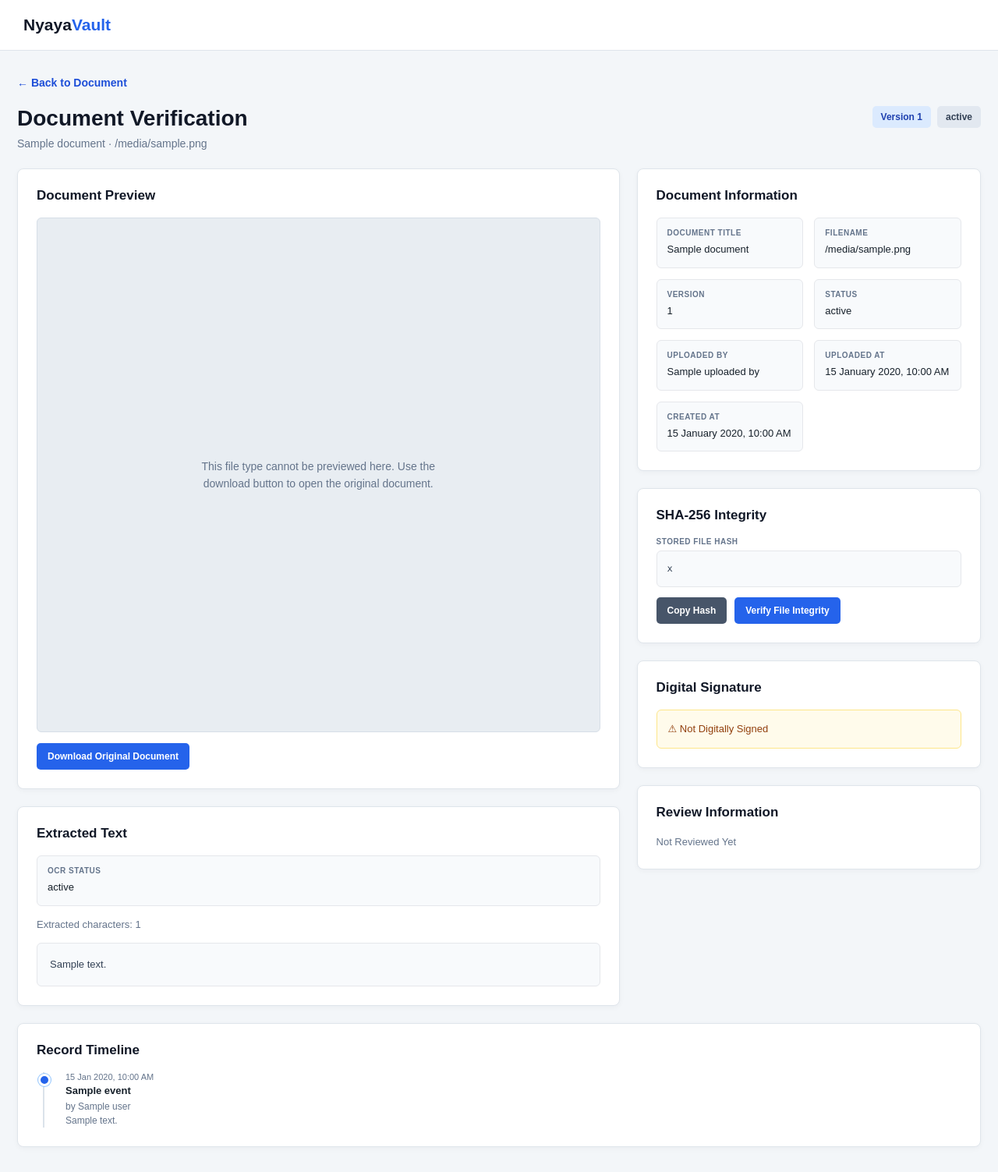
After one commit to httpsanjay/Nyaya_Vault, a Django app: template cases/templates/cases/document_version_view.html in a window 1280 px wide. The commit adds this page. Shown: the whole page at 78% size. Run offline with Django 5.2, Linux system fonts and the light colour scheme; the template is opened without the code that fills it: most values are stand-ins (such as "Sample title", 1, 10 or a date in 2020).

Commit message:
Added detailed doc view page

```diff
--- a/cases/models.py
+++ b/cases/models.py
@@ -198,6 +198,10 @@ class DocumentVersion(models.Model):
         default=OCR_PENDING,
     )
 
+    ocr_error = models.TextField(
+        blank=True
+    )
+
     uploaded_by = models.ForeignKey(
         settings.AUTH_USER_MODEL,
         on_delete=models.PROTECT,
--- /dev/null
+++ b/cases/templates/cases/document_version_view.html
@@ -0,0 +1,335 @@
+<!DOCTYPE html>
+<html lang="en">
+<head>
+    <meta charset="UTF-8">
+    <meta name="viewport" content="width=device-width, initial-scale=1.0">
+    <title>Document Verification | NyayaVault</title>
+    <style>
+        * { box-sizing: border-box; }
+        body {
+            margin: 0;
+            background: #f3f6f9;
+            color: #17212b;
+            font-family: Arial, Helvetica, sans-serif;
+        }
+        .navbar {
+            min-height: 65px;
+            padding: 0 30px;
+            display: flex;
+            align-items: center;
+            justify-content: space-between;
+            background: #fff;
+            border-bottom: 1px solid #dfe5eb;
+        }
+        .brand { color: #111827; font-size: 21px; font-weight: 700; }
+        .brand span { color: #2563eb; }
+        .user { color: #4b5563; font-size: 14px; }
+        .main { max-width: 1400px; margin: 32px auto; padding: 0 22px; }
+        .back {
+            display: inline-block;
+            margin-bottom: 22px;
+            color: #1d4ed8;
+            font-size: 14px;
+            font-weight: 600;
+            text-decoration: none;
+        }
+        .back:hover { text-decoration: underline; }
+        .header {
+            display: flex;
+            align-items: flex-start;
+            justify-content: space-between;
+            gap: 20px;
+            margin-bottom: 24px;
+        }
+        h1, h2, p { margin-top: 0; }
+        h1 { margin-bottom: 8px; color: #111827; font-size: 28px; }
+        h2 { margin-bottom: 18px; color: #111827; font-size: 17px; }
+        .subtitle { color: #64748b; font-size: 14px; }
+        .badges { display: flex; flex-wrap: wrap; gap: 8px; justify-content: flex-end; }
+        .badge {
+            display: inline-block;
+            padding: 7px 11px;
+            border-radius: 5px;
+            font-size: 12px;
+            font-weight: 700;
+        }
+        .badge-version { background: #dbeafe; color: #1e40af; }
+        .badge-status { background: #e2e8f0; color: #334155; }
+        .badge-signed { background: #dcfce7; color: #166534; }
+        .badge-review { background: #fef3c7; color: #92400e; }
+        .layout { display: grid; grid-template-columns: minmax(0, 1.4fr) minmax(340px, .8fr); gap: 22px; align-items: start; }
+        .card {
+            margin-bottom: 22px;
+            padding: 24px;
+            background: #fff;
+            border: 1px solid #dfe5eb;
+            border-radius: 8px;
+            box-shadow: 0 2px 7px rgba(15, 23, 42, .04);
+        }
+        .preview {
+            min-height: 660px;
+            padding: 12px;
+            display: flex;
+            align-items: center;
+            justify-content: center;
+            background: #e8edf2;
+            border: 1px solid #d6dee7;
+            border-radius: 6px;
+        }
+        .preview iframe { width: 100%; min-height: 690px; border: 0; background: #fff; }
+        .preview img { display: block; max-width: 100%; max-height: 690px; object-fit: contain; }
+        .preview-empty { max-width: 360px; color: #64748b; font-size: 14px; line-height: 1.6; text-align: center; }
+        .btn {
+            display: inline-block;
+            padding: 10px 14px;
+            border: 0;
+            border-radius: 5px;
+            background: #2563eb;
+            color: #fff;
+            cursor: pointer;
+            font-size: 12px;
+            font-weight: 700;
+            text-decoration: none;
+        }
+        .btn:hover { background: #1d4ed8; }
+        .btn-secondary { background: #475569; }
+        .btn-secondary:hover { background: #334155; }
+        .preview-actions { display: flex; flex-wrap: wrap; gap: 9px; margin-top: 14px; }
+        .info-grid { display: grid; grid-template-columns: 1fr 1fr; gap: 14px; }
+        .info { min-width: 0; padding: 13px; background: #f8fafc; border: 1px solid #e5e7eb; border-radius: 6px; }
+        .label { margin-bottom: 6px; color: #64748b; font-size: 10px; font-weight: 700; letter-spacing: .5px; text-transform: uppercase; }
+        .value { color: #17212b; font-size: 13px; line-height: 1.5; overflow-wrap: anywhere; }
+        .hash, .signature {
+            padding: 13px;
+            background: #f8fafc;
+            border: 1px solid #e5e7eb;
+            border-radius: 6px;
+            color: #334155;
+            font-family: Consolas, "Courier New", monospace;
+            font-size: 12px;
+            line-height: 1.6;
+            overflow-wrap: anywhere;
+            white-space: pre-wrap;
+        }
+        .section-gap { margin-top: 22px; }
+        .status-result { padding: 14px; border-radius: 6px; font-size: 13px; line-height: 1.5; }
+        .status-result.success { background: #f0fdf4; border: 1px solid #bbf7d0; color: #166534; }
+        .status-result.warning { background: #fffbeb; border: 1px solid #fde68a; color: #92400e; }
+        .status-result.danger { background: #fef2f2; border: 1px solid #fecaca; color: #991b1b; }
+        .text-box {
+            max-height: 440px;
+            overflow: auto;
+            padding: 16px;
+            background: #f8fafc;
+            border: 1px solid #e5e7eb;
+            border-radius: 6px;
+            color: #334155;
+            font-size: 13px;
+            line-height: 1.7;
+            white-space: pre-wrap;
+        }
+        .muted { color: #64748b; font-size: 13px; line-height: 1.6; }
+        .verify-form { display: flex; align-items: center; flex-wrap: wrap; gap: 10px; margin-top: 13px; }
+        .timeline { position: relative; margin-left: 8px; padding-left: 23px; border-left: 2px solid #dbe3eb; }
+        .timeline-item { position: relative; padding: 0 0 20px 4px; }
+        .timeline-item:last-child { padding-bottom: 0; }
+        .timeline-item::before {
+            position: absolute;
+            top: 2px;
+            left: -31px;
+            width: 10px;
+            height: 10px;
+            border: 3px solid #fff;
+            border-radius: 50%;
+            background: #2563eb;
+            box-shadow: 0 0 0 1px #93c5fd;
+            content: "";
+        }
+        .timeline-time { color: #64748b; font-size: 11px; }
+        .timeline-label { margin: 4px 0; color: #17212b; font-size: 13px; font-weight: 700; }
+        .timeline-user, .timeline-description { color: #64748b; font-size: 12px; line-height: 1.5; }
+        @media (max-width: 900px) {
+            .layout { grid-template-columns: 1fr; }
+            .preview { min-height: 480px; }
+            .preview iframe { min-height: 560px; }
+        }
+        @media (max-width: 600px) {
+            .navbar { padding: 0 16px; }
+            .user { max-width: 45%; overflow: hidden; text-overflow: ellipsis; white-space: nowrap; }
+            .main { margin-top: 24px; padding: 0 14px; }
+            .header { display: block; }
+            .badges { justify-content: flex-start; margin-top: 15px; }
+            .card { padding: 18px; }
+            .info-grid { grid-template-columns: 1fr; }
+        }
+    </style>
+</head>
+<body>
+    <header class="navbar">
+        <div class="brand">
+            <a href="{% url 'dashboard' %}" style="color: inherit; text-decoration: none;">Nyaya<span>Vault</span></a>
+        </div>
+        <div class="user">{{ request.user.get_full_name|default:request.user.username }}</div>
+    </header>
+
+    <main class="main">
+        <a class="back" href="{% url 'document_detail' document.pk %}">← Back to Document</a>
+
+        <div class="header">
+            <div>
+                <h1>Document Verification</h1>
+                <div class="subtitle">{{ document.name }} · {{ filename }}</div>
+            </div>
+            <div class="badges">
+                <span class="badge badge-version">Version {{ version.version_number }}</span>
+                <span class="badge {% if version.status == 'SIGNED' %}badge-signed{% elif version.status == 'PENDING_REVIEW' %}badge-review{% else %}badge-status{% endif %}">
+                    {{ version.get_status_display }}
+                </span>
+            </div>
+        </div>
+
+        <div class="layout">
+            <section>
+                <div class="card">
+                    <h2>Document Preview</h2>
+                    <div class="preview">
+                        {% if version.file and preview_type == 'pdf' %}
+                            <iframe src="{{ version.file.url }}" title="Preview of {{ filename }}"></iframe>
+                        {% elif version.file and preview_type == 'image' %}
+                            <img src="{{ version.file.url }}" alt="Preview of {{ filename }}">
+                        {% elif version.file %}
+                            <div class="preview-empty">
+                                This file type cannot be previewed here. Use the download button to open the original document.
+                            </div>
+                        {% else %}
+                            <div class="preview-empty">No file is attached to this document version.</div>
+                        {% endif %}
+                    </div>
+                    {% if version.file %}
+                        <div class="preview-actions">
+                            <a class="btn" href="{{ version.file.url }}" download>Download Original Document</a>
+                        </div>
+                    {% endif %}
+                </div>
+
+                <div class="card">
+                    <h2>Extracted Text</h2>
+                    <div class="info" style="margin-bottom: 14px;">
+                        <div class="label">OCR Status</div>
+                        <div class="value">{{ version.get_ocr_status_display }}</div>
+                    </div>
+                    {% if version.ocr_status == 'COMPLETED' and version.extracted_text %}
+                        <p class="muted">Extracted characters: {{ version.extracted_text|length }}</p>
+                        <div class="text-box">{{ version.extracted_text }}</div>
+                    {% elif version.ocr_status == 'FAILED' %}
+                        <div class="status-result danger">
+                            Text extraction failed{% if version.ocr_error %}: {{ version.ocr_error }}{% endif %}
+                        </div>
+                    {% elif version.ocr_status == 'PROCESSING' %}
+                        <div class="status-result warning">Text extraction is still in progress.</div>
+                    {% else %}
+                        <div class="status-result warning">Text extraction is pending.</div>
+                    {% endif %}
+                </div>
+            </section>
+
+            <aside>
+                <div class="card">
+                    <h2>Document Information</h2>
+                    <div class="info-grid">
+                        <div class="info"><div class="label">Document Title</div><div class="value">{{ document.name }}</div></div>
+                        <div class="info"><div class="label">Filename</div><div class="value">{{ filename }}</div></div>
+                        <div class="info"><div class="label">Version</div><div class="value">{{ version.version_number }}</div></div>
+                        <div class="info"><div class="label">Status</div><div class="value">{{ version.get_status_display }}</div></div>
+                        <div class="info"><div class="label">Uploaded By</div><div class="value">{{ version.uploaded_by.get_full_name|default:version.uploaded_by.username }}</div></div>
+                        <div class="info"><div class="label">Uploaded At</div><div class="value">{{ version.created_at|date:"d F Y, h:i A" }}</div></div>
+                        <div class="info"><div class="label">Created At</div><div class="value">{{ version.created_at|date:"d F Y, h:i A" }}</div></div>
+                    </div>
+                </div>
+
+                <div class="card">
+                    <h2>SHA-256 Integrity</h2>
+                    <div class="label">Stored File Hash</div>
+                    <div class="hash" id="file-hash">{{ version.file_hash|default:"No hash available" }}</div>
+                    {% if version.file_hash %}
+                        <div class="verify-form">
+                            <button class="btn btn-secondary" type="button" id="copy-hash">Copy Hash</button>
+                            <form method="post">
+                                {% csrf_token %}
+                                <input type="hidden" name="action" value="verify_integrity">
+                                <button class="btn" type="submit">Verify File Integrity</button>
+                            </form>
+                        </div>
+                    {% endif %}
+                    {% if integrity_valid is not None %}
+                        {% if integrity_valid %}
+                            <div class="status-result success" style="margin-top: 14px;">✓ File Integrity Verified</div>
+                        {% else %}
+                            <div class="status-result danger" style="margin-top: 14px;">✗ File Integrity Check Failed{% if current_hash %}. Current hash: {{ current_hash }}{% endif %}</div>
+                        {% endif %}
+                    {% endif %}
+                </div>
+
+                <div class="card">
+                    <h2>Digital Signature</h2>
+                    {% if version.status == 'SIGNED' and version.digital_signature %}
+                        {% if signature_valid %}
+                            <div class="status-result success">✓ Digital Signature Verified</div>
+                        {% else %}
+                            <div class="status-result danger">✗ Digital Signature Invalid</div>
+                        {% endif %}
+                        <div class="info-grid section-gap">
+                            <div class="info"><div class="label">Signed By</div><div class="value">{{ version.signed_by.get_full_name|default:version.signed_by.username }}</div></div>
+                            <div class="info"><div class="label">Signed At</div><div class="value">{{ version.signed_at|date:"d F Y, h:i A" }}</div></div>
+                        </div>
+                        <div class="label section-gap">Stored Signature</div>
+                        <div class="signature">{{ version.digital_signature }}</div>
+                    {% else %}
+                        <div class="status-result warning">⚠ Not Digitally Signed</div>
+                    {% endif %}
+                </div>
+
+                <div class="card">
+                    <h2>Review Information</h2>
+                    {% if version.reviewed_by %}
+                        <div class="info-grid">
+                            <div class="info"><div class="label">Reviewed By</div><div class="value">{{ version.reviewed_by.get_full_name|default:version.reviewed_by.username }}</div></div>
+                            <div class="info"><div class="label">Reviewed At</div><div class="value">{{ version.reviewed_at|date:"d F Y, h:i A" }}</div></div>
+                        </div>
+                    {% else %}
+                        <div class="muted">Not Reviewed Yet</div>
+                    {% endif %}
+                </div>
+            </aside>
+        </div>
+
+        <div class="card">
+            <h2>Record Timeline</h2>
+            <div class="timeline">
+                {% for event in timeline %}
+                    <div class="timeline-item">
+                        <div class="timeline-time">{{ event.timestamp|date:"d M Y, h:i A" }}</div>
+                        <div class="timeline-label">{{ event.label }}</div>
+                        {% if event.user %}<div class="timeline-user">by {{ event.user.get_full_name|default:event.user.username }}</div>{% endif %}
+                        {% if event.description %}<div class="timeline-description">{{ event.description }}</div>{% endif %}
+                    </div>
+                {% empty %}
+                    <div class="muted">No timeline events have been recorded.</div>
+                {% endfor %}
+            </div>
+        </div>
+    </main>
+
+    <script>
+        const copyButton = document.getElementById("copy-hash");
+        const hashElement = document.getElementById("file-hash");
+        if (copyButton && hashElement) {
+            copyButton.addEventListener("click", async () => {
+                await navigator.clipboard.writeText(hashElement.textContent.trim());
+                copyButton.textContent = "Copied";
+                window.setTimeout(() => { copyButton.textContent = "Copy Hash"; }, 1600);
+            });
+        }
+    </script>
+</body>
+</html>
--- a/cases/urls.py
+++ b/cases/urls.py
@@ -44,6 +44,12 @@ urlpatterns = [
         "documents/<int:pk>/ocr-status/",
         views.document_ocr_status,
         name="document_ocr_status"
+    ),
+
+    path(
+        "documents/versions/<int:pk>/view/",
+        views.document_version_view,
+        name="document_version_view"
     ),
 
     path(
```
Also changed, not shown: cases/tasks.py (+30 -4 lines), cases/templates/cases/document_detail.html (+20 -8 lines), cases/views.py (+160 -0 lines), cases/migrations/0011_documentversion_ocr_error.py (added).
